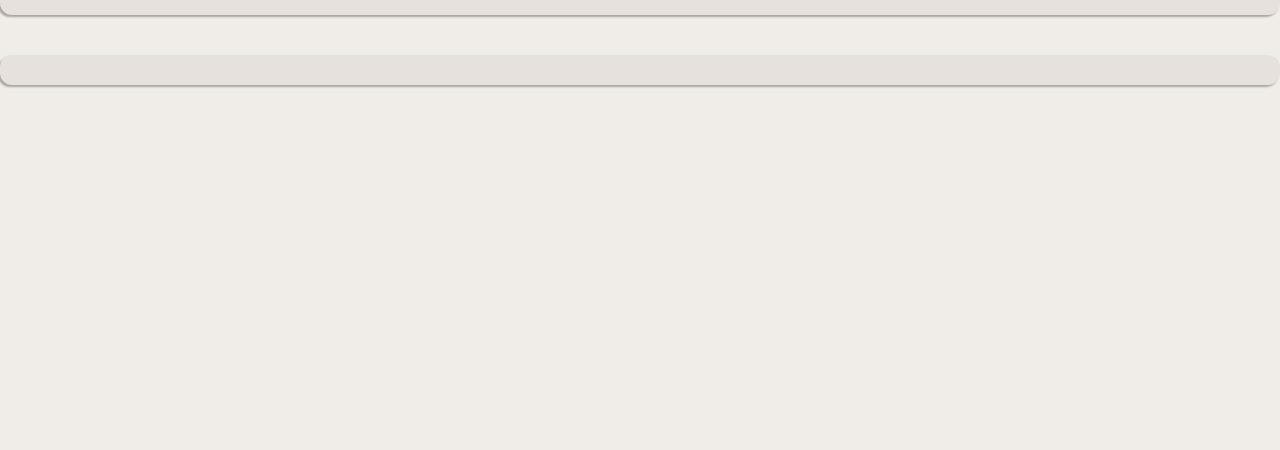
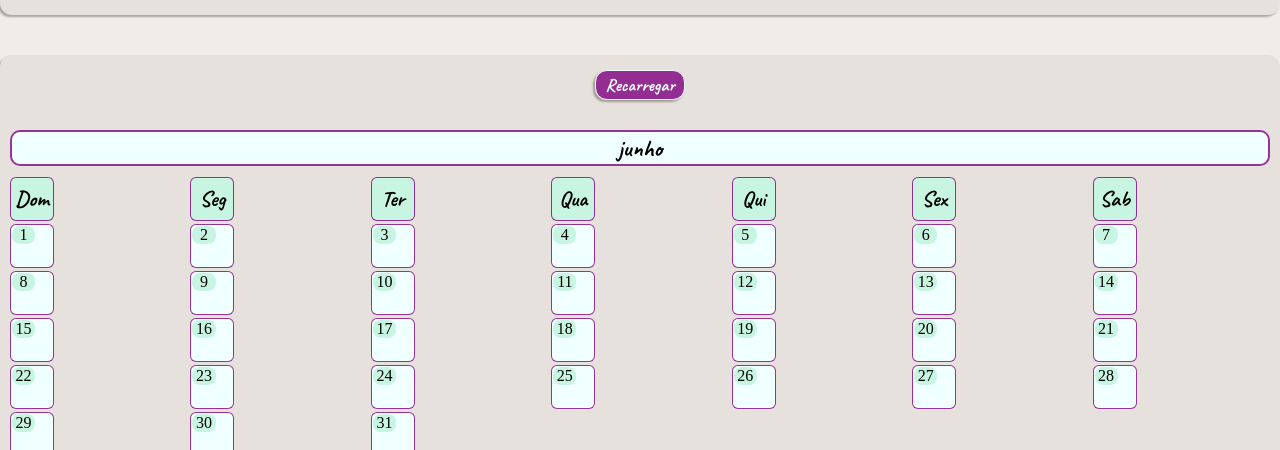
Before and after one commit to Fernando404m/fast-reminder, a React (Vite) app: page / in a window 1280 px wide. Shown: the part 502-952 px from the top of the page. Before the commit the page ends 800 px from the top, so only its background shows below. Built offline with nearby package versions, Linux system fonts and the light colour scheme; no server answers; a web font is replaced by a local one.

Commit message:
calendar

```diff
--- a/public/notifier.js
+++ b/public/notifier.js
@@ -83,7 +83,7 @@ async function sendReminder(e) {
         }
       }
 
-      if (id == "date-d" && parseInt(`${document.getElementById("date-h").value}${document.getElementById("date-min").value}`) < parseInt(`${currentTime.getHours()}${currentTime.getMinutes()}`)) {
+      if (id == "date-d" && value == currentTime.getDate() && parseInt(`${document.getElementById("date-h").value}${document.getElementById("date-min").value}`) < parseInt(`${currentTime.getHours()}${currentTime.getMinutes()}`)) {
         value = parseInt(value) + 1
       }
 
--- a/src/App.css
+++ b/src/App.css
@@ -1,11 +1,11 @@
 body {
-    background-color: var(--cor-back);
+    background-color: var(--cor-bac);
 }
 
 /** header **/
 
 .header {
-    position: static;
+    position: sticky;
     top: 0;
     display: grid;
     grid-template-columns: 68% 20% 12%;
@@ -17,7 +17,7 @@ body {
     border-radius: 0 0 5px 5px;
 }
 .main-title {
-    color: var(--cor-opos);
+    color: var(--cor-opo);
 }
 .time {
     color: #1C1C1C;
@@ -34,7 +34,7 @@ body {
 #show-config-btn {
     cursor: pointer;
     background-color: var(--cor-pri);
-    color: var(--cor-opos);
+    color: var(--cor-opo);
     z-index: 10;
 }
 #ease-conf {
@@ -50,7 +50,7 @@ body {
 }
 #ease-conf > * {
     background-color: unset;
-    color: var(--cor-opos);
+    color: var(--cor-opo);
 }
 
 /** main section **/
@@ -72,7 +72,7 @@ body {
     font: 600 24px Twinkle Star;
     border: 1px solid #1c1c1c;
     border-radius: 10px;
-    text-shadow: 2px 2px 2px rgba(128, 0, 128, 0.8);
+    text-shadow: 2px 2px 2px var(--cor-det);
     box-shadow: -3px 3px 3px rgba(0, 0, 0, 0.5);
 }
 .input-container {
@@ -84,11 +84,11 @@ body {
 }
 .inputs {
     padding: 3px 5px;
-    border: 2px solid var(--cor-opos);
+    border: 2px solid var(--cor-opo);
     border-radius: 5px;
 }
 .date {
-    color: var(--cor-opos);
+    color: var(--cor-opo);
     display: flex;
     gap: 3px;
     margin: 5px auto 15px;
@@ -112,7 +112,7 @@ body {
 .add-btn {
     cursor: pointer;
     color: azure;
-    background-color: rgba(128, 0, 128, 0.8);
+    background-color: var(--cor-det);
     height: 38px;
     width: 40%;
     margin: auto;
@@ -134,6 +134,8 @@ body {
 .list-container {
     width: 85%;
     margin: auto;
+    max-height: 400px;
+    overflow-y: scroll;
 }
 .refresh-btn {
     cursor: pointer;
@@ -143,7 +145,7 @@ body {
     width: 90px;
     margin-bottom: 20px;
     color: azure;
-    background-color: rgba(128, 0, 128, 0.8);
+    background-color: var(--cor-det);
     padding: 2px 8px;
     border: 1px solid azure;
     border-radius: 12px;
@@ -153,3 +155,58 @@ body {
 .refresh-btn:hover {
     border: 2px solid azure;
 }
+
+/* calendar */
+
+.calendar-container {
+    display: grid;
+    grid-template-columns: 1fr 1fr 1fr 1fr 1fr 1fr 1fr;
+    grid-template-rows: 1fr 1fr 1fr 1fr 1fr 1fr 1fr;
+    gap: 3px;
+    padding: 10px;
+}
+.month {
+    background-color: azure;
+    grid-column: 1 / 8;
+    grid-row: 1 / 2;
+    text-align: center;
+    align-content: center;
+    border: 2px solid var(--cor-det);
+    border-radius: 10px;
+    margin-bottom: 8px;
+    font: 900 24px caveat;
+}
+.weekday {
+    background-color: rgb(200, 245, 225);
+    height: 44px;
+    width: 44px;
+    text-align: center;
+    align-content: center;
+    font: 900 22px caveat;
+    border: 1px solid var(--cor-det);
+    border-radius: 6px;
+}
+#corrective {
+    display: none;
+}
+.calendar-day {
+    background-color: azure;
+    height: 44px;
+    width: 44px;
+    border: 1px solid var(--cor-det);
+    border-radius: 6px;
+}
+.day {
+    display: block;
+    width: 55%;
+    margin: 1px;
+    background-color: rgb(200, 245, 225);
+    border-radius: 8px;
+    text-align: center;
+}
+.calendar-remind {
+    display: block;
+    text-align: end;
+    margin: 0 3px;
+    transform: translateY(-5px);
+}
--- a/src/calendar/calendar.jsx
+++ b/src/calendar/calendar.jsx
@@ -1,7 +1,182 @@
+import { useState, useEffect } from "react"
+
 function Calendar() {
+    const [month, setMonth] = useState(new Date().toLocaleString('pt-BR', { month: 'long' }))
+    const [day, setDay] = useState([[],[],[],[],[],[],[],[],[],[],[],[],[],[],[],[],[],[],[],[],[],[],[],[],[],[],[],[],[],[],[]])
+
+    async function loadCalendar() {
+        let reminders = await getReminderList()
+
+        reminders.forEach(rem => {
+            let dateRem = new Date(rem.datetime)
+            let remDay = dateRem.getDate()
+            let remMonth = dateRem.getMonth()
+
+            if (remMonth == new Date().getMonth()) {
+                setDay(itens => {
+                    const temp = [...itens]
+                    temp[remDay-1] = [rem.title, rem.body, rem.datetime]
+                    return temp
+                })
+            }
+        })
+
+        const weekday = new Date(`${new Date().getFullYear()}-${new Date().getMonth()}-01T01:01:01.000-03:00`).getDay()
+        const corrective = document.getElementById("corrective")
+
+        if (weekday > 0) {
+            corrective.style.display = "block"
+            corrective.style.gridColumn = `1 / ${weekday + 1}`
+        } else {
+            corrective.style.display = "none"
+        }
+    }
+
+    useEffect(() => {
+        loadCalendar()
+    }, [])
+
     return (
         <>
+            <button className="refresh-btn" onClick={() => {loadCalendar()}}>Recarregar</button>
+            <div className="calendar-container">
+                <div className="month">{month}</div>
 
+                <div className="weekday">Dom</div>
+                <div className="weekday">Seg</div>
+                <div className="weekday">Ter</div>
+                <div className="weekday">Qua</div>
+                <div className="weekday">Qui</div>
+                <div className="weekday">Sex</div>
+                <div className="weekday">Sab</div>
+
+                <div id="corrective"></div>
+
+                <div className="calendar-day">
+                    <span className="day">1</span>
+                    <span className="calendar-remind">{day[0][0]  ? "📌" : ""}</span>
+                </div>
+                <div className="calendar-day">
+                    <span className="day">2</span>
+                    <span className="calendar-remind">{day[1][0]  ? "📌" : ""}</span>
+                </div>
+                <div className="calendar-day">
+                    <span className="day">3</span>
+                    <span className="calendar-remind">{day[2][0]  ? "📌" : ""}</span>
+                </div>
+                <div className="calendar-day">
+                    <span className="day">4</span>
+                    <span className="calendar-remind">{day[3][0]  ? "📌" : ""}</span>
+                </div>
+                <div className="calendar-day">
+                    <span className="day">5</span>
+                    <span className="calendar-remind">{day[4][0]  ? "📌" : ""}</span>
+                </div>
+                <div className="calendar-day">
+                    <span className="day">6</span>
+                    <span className="calendar-remind">{day[5][0]  ? "📌" : ""}</span>
+                </div>
+                <div className="calendar-day">
+                    <span className="day">7</span>
+                    <span className="calendar-remind">{day[6][0]  ? "📌" : ""}</span>
+                </div>
+                <div className="calendar-day">
+                    <span className="day">8</span>
+                    <span className="calendar-remind">{day[7][0]  ? "📌" : ""}</span>
+                </div>
+                <div className="calendar-day">
+                    <span className="day">9</span>
+                    <span className="calendar-remind">{day[8][0]  ? "📌" : ""}</span>
+                </div>
+                <div className="calendar-day">
+                    <span className="day">10</span>
+                    <span className="calendar-remind">{day[9][0]  ? "📌" : ""}</span>
+                </div>
+                <div className="calendar-day">
+                    <span className="day">11</span>
+                    <span className="calendar-remind">{day[10][0]  ? "📌" : ""}</span>
+                </div>
+                <div className="calendar-day">
+                    <span className="day">12</span>
+                    <span className="calendar-remind">{day[11][0]  ? "📌" : ""}</span>
+                </div>
+                <div className="calendar-day">
+                    <span className="day">13</span>
+                    <span className="calendar-remind">{day[12][0]  ? "📌" : ""}</span>
+                </div>
+                <div className="calendar-day">
+                    <span className="day">14</span>
+                    <span className="calendar-remind">{day[13][0]  ? "📌" : ""}</span>
+                </div>
+                <div className="calendar-day">
+                    <span className="day">15</span>
+                    <span className="calendar-remind">{day[14][0]  ? "📌" : ""}</span>
+                </div>
+                <div className="calendar-day">
+                    <span className="day">16</span>
+                    <span className="calendar-remind">{day[15][0]  ? "📌" : ""}</span>
+                </div>
+                <div className="calendar-day">
+                    <span className="day">17</span>
+                    <span className="calendar-remind">{day[16][0]  ? "📌" : ""}</span>
+                </div>
+                <div className="calendar-day">
+                    <span className="day">18</span>
+                    <span className="calendar-remind">{day[17][0]  ? "📌" : ""}</span>
+                </div>
+                <div className="calendar-day">
+                    <span className="day">19</span>
+                    <span className="calendar-remind">{day[18][0]  ? "📌" : ""}</span>
+                </div>
+                <div className="calendar-day">
+                    <span className="day">20</span>
+                    <span className="calendar-remind">{day[19][0]  ? "📌" : ""}</span>
+                </div>
+                <div className="calendar-day">
+                    <span className="day">21</span>
+                    <span className="calendar-remind">{day[20][0]  ? "📌" : ""}</span>
+                </div>
+                <div className="calendar-day">
+                    <span className="day">22</span>
+                    <span className="calendar-remind">{day[21][0]  ? "📌" : ""}</span>
+                </div>
+                <div className="calendar-day">
+                    <span className="day">23</span>
+                    <span className="calendar-remind">{day[22][0]  ? "📌" : ""}</span>
+                </div>
+                <div className="calendar-day">
+                    <span className="day">24</span>
+                    <span className="calendar-remind">{day[23][0]  ? "📌" : ""}</span>
+                </div>
+                <div className="calendar-day">
+                    <span className="day">25</span>
+                    <span className="calendar-remind">{day[24][0]  ? "📌" : ""}</span>
+                </div>
+                <div className="calendar-day">
+                    <span className="day">26</span>
+                    <span className="calendar-remind">{day[25][0]  ? "📌" : ""}</span>
+                </div>
+                <div className="calendar-day">
+                    <span className="day">27</span>
+                    <span className="calendar-remind">{day[26][0]  ? "📌" : ""}</span>
+                </div>
+                <div className="calendar-day">
+                    <span className="day">28</span>
+                    <span className="calendar-remind">{day[27][0] ? "📌" : ""}</span>
+                </div>
+                <div className="calendar-day">
+                    <span className="day">29</span>
+                    <span className="calendar-remind">{day[28][0]  ? "📌" : ""}</span>
+                </div>
+                <div className="calendar-day">
+                    <span className="day">30</span>
+                    <span className="calendar-remind">{day[29][0]  ? "📌" : ""}</span>
+                </div>
+                <div className="calendar-day">
+                    <span className="day">31</span>
+                    <span className="calendar-remind">{day[30][0]  ? "📌" : ""}</span>
+                </div>
+            </div>
         </>
     )
 }
--- a/src/index.css
+++ b/src/index.css
@@ -10,46 +10,34 @@
 
 :root {
   --cor-pri: #1C1C1C;
-  --cor-back: 	#3A3A3A;
-  --cor-sec: #4D4330;
-  --cor-sec-light: #705C34;
-  --cor-sec-lighter: #9C772F;
-  --cor-ter: #C68D1A;
+  --cor-bac: #3A3A3A;
+  --cor-det: #800080cc;
   --cor-cta: #EFA000;
-  --cor-opos: azure;
+  --cor-opo: azure;
 }
 
 [data-theme="dark"] {
   --cor-pri: #1C1C1C;
-  --cor-back: 	#3A3A3A;
-  --cor-sec: #4D4330;
-  --cor-sec-light: #705C34;
-  --cor-sec-lighter: #9C772F;
-  --cor-ter: #C68D1A;
+  --cor-bac: #3A3A3A;
+  --cor-det: #800080cc;
   --cor-cta: #EFA000;
-  --cor-opos: azure;
+  --cor-opo: azure;
 }
 
 [data-theme="light"] {
   --cor-pri: #E6E1DC;
-  --cor-back: #F0ECE7;
-  --cor-sec: #B7A788;
-  --cor-sec-light: #998565;
-  --cor-sec-lighter: #7C6545;
-  --cor-ter: #5F4A2C;
+  --cor-bac: #F0ECE7;
+  --cor-det: #800080cc;
   --cor-cta: #2F2618;
-  --cor-opos: #1C1C1C;
+  --cor-opo: #1C1C1C;
 }
 
 @media (prefers-color-scheme: light) {
   :root:not([data-theme]) {
     --cor-pri: #E6E1DC;
-    --cor-back: #F0ECE7;
-    --cor-sec: #B7A788;
-    --cor-sec-light: #998565;
-    --cor-sec-lighter: #7C6545;
-    --cor-ter: #5F4A2C;
+    --cor-bac: #F0ECE7;
+    --cor-det: #800080cc;
     --cor-cta: #2F2618;
-    --cor-opos: #1C1C1C;
+    --cor-opo: #1C1C1C;
   }
 }
--- a/src/remind-container/remind.css
+++ b/src/remind-container/remind.css
@@ -9,7 +9,7 @@
 }
 .reminder-title {
     display: block;
-    border-bottom: 2px solid purple;
+    border-bottom: 2px solid var(--cor-det);
     padding: 2px 5px 5px;
     border-bottom-right-radius: 12px;
 }
```
Also changed, not shown: src/calendar/calendar.css (added).
